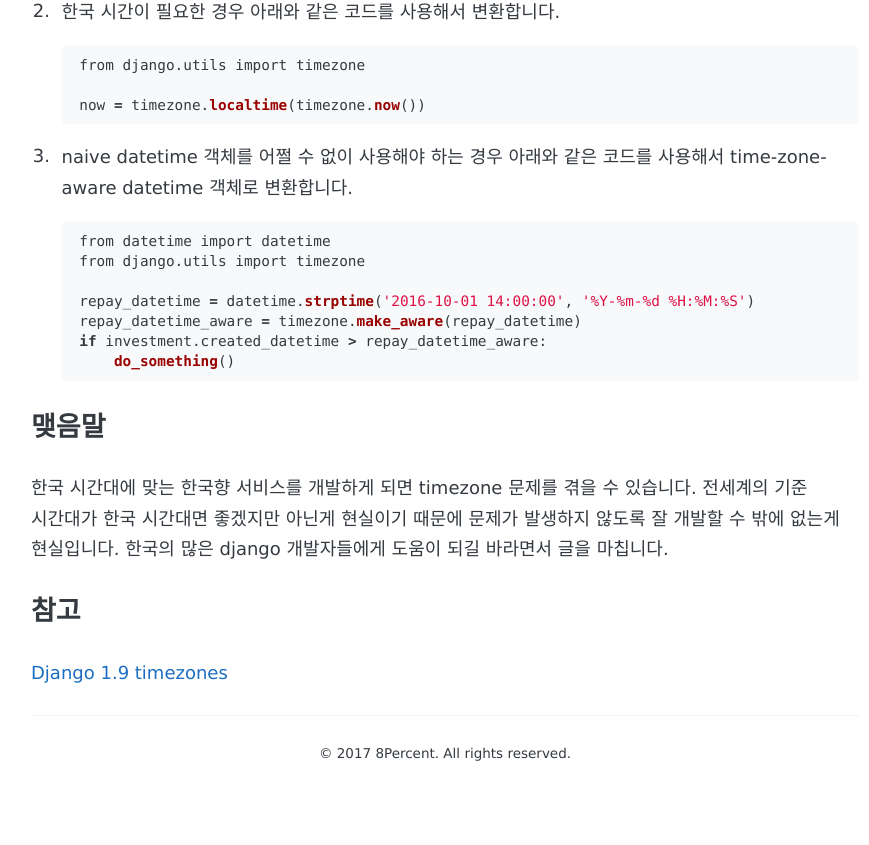
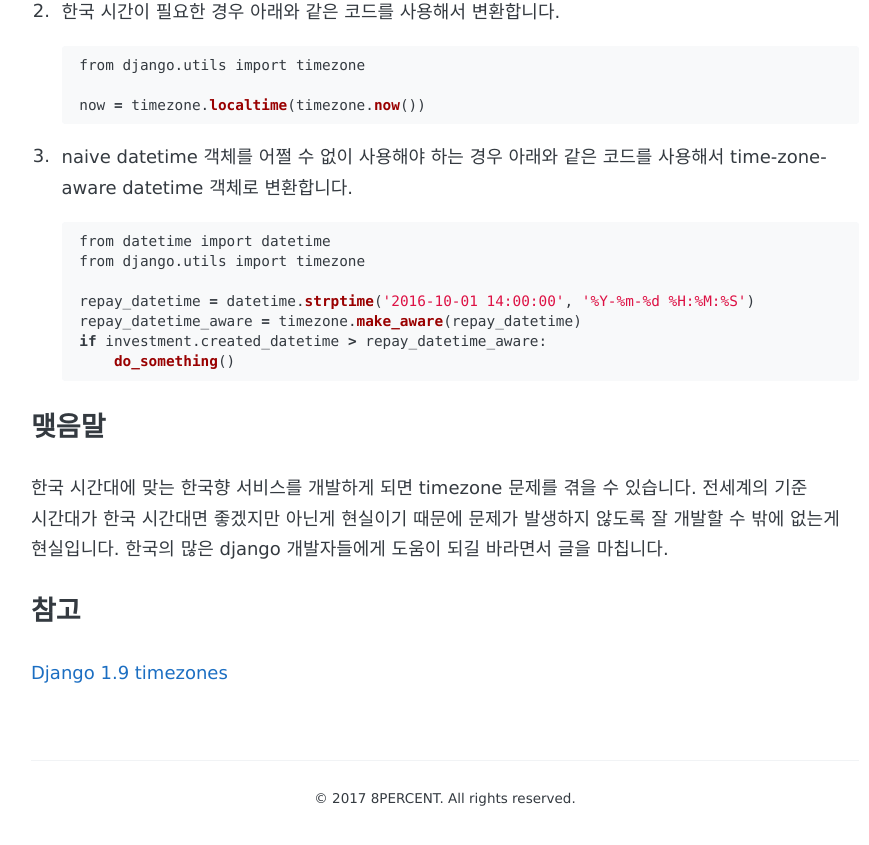
Before and after one commit to 8percent/8percent.github.io, a Jekyll site: the page built from _posts/2017-05-31-django-timezone-problem.md, in a window 1280 px wide and 900 px high, scrolled down 1365 px. Shown: the top 845 px of the window, without its empty margins (195-1064 px from the left). Built offline with Jekyll 4.4.1, drawn with Linux system fonts in a browser that asks for light colours; some web fonts are replaced; comment, search, counter and statistics services are not loaded; part of the change alters nothing that is shown.

```diff
--- a/_config.yml
+++ b/_config.yml
@@ -30,15 +30,15 @@ authors:
 
 copyright:
   year:             2017
-  name:             8Percent
+  name:             8PERCENT
 
 # Google-analytics
 #google-analytics:
 #  id:               ""
 
 # Disqus
-#disqus:
-#  id:               "kiko-plus"
+disqus:
+  id:               "8percent-product"
 
 # URL
 url:                "https://8percent.github.io" # the base hostname & protocol for your site
```
